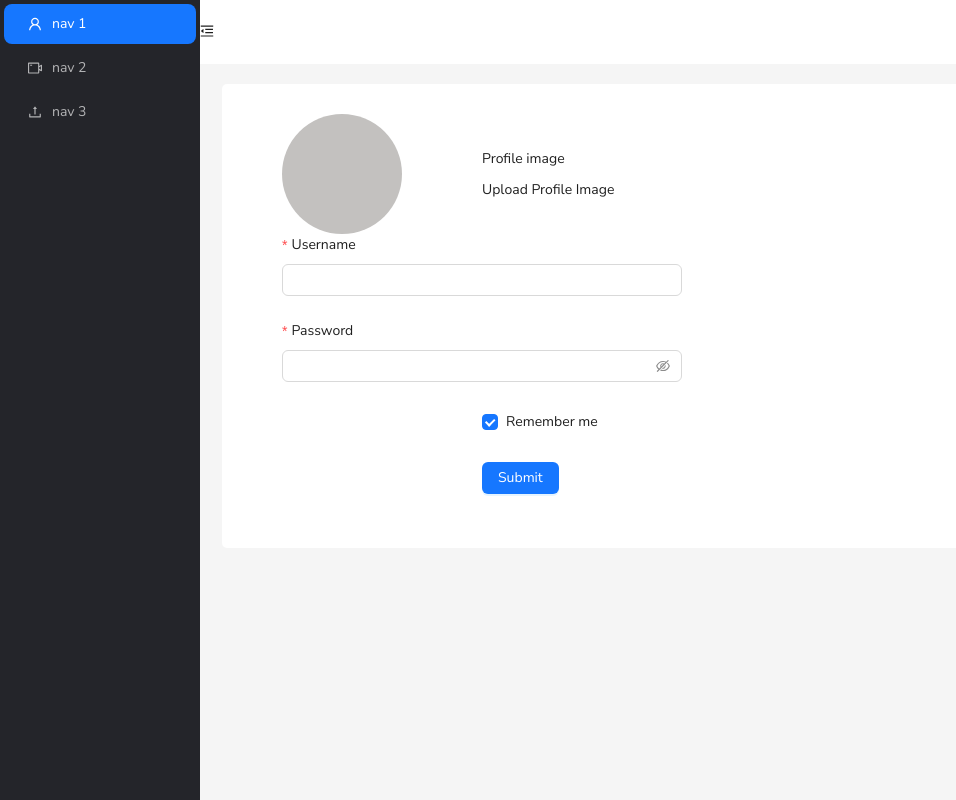
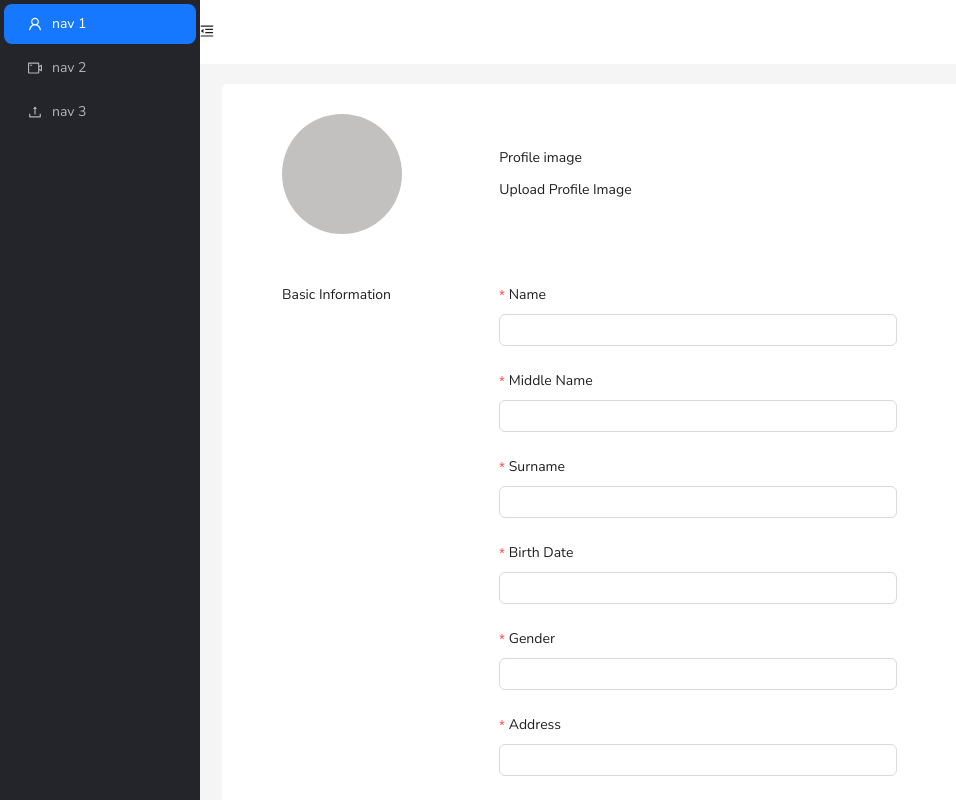
Before and after one commit to RabinThapa1998/employee-management-system, a React (Vite) app in the folder client/: page /add-employee in a window 1280 px wide. Shown: the top 800 px of the page, without its empty margins (0-956 px from the left). Built offline with nearby package versions, Linux system fonts and the light colour scheme.

Commit message:
style(add-emp):update form

```diff
--- a/client/src/components/employees/AddEmployeeTable.tsx
+++ b/client/src/components/employees/AddEmployeeTable.tsx
@@ -1,6 +1,6 @@
 import React from 'react';
 import { Button, Checkbox, Form, Input } from 'antd';
-
+import './style.css';
 const onFinish = (values: any) => {
   console.log('Success:', values);
 };
@@ -8,11 +8,7 @@ const onFinish = (values: any) => {
 const onFinishFailed = (errorInfo: any) => {
   console.log('Failed:', errorInfo);
 };
-const formData = [
-  {
-    name: 'profile',
-    label: 'Profile Image',
-  },
+const basicInformation = [
   {
     name: 'name',
     label: 'Name',
@@ -54,6 +50,13 @@ const formData = [
     label: 'Email Address',
     placeholder: 'Enter Email Address',
   },
+];
+const formData = [
+  {
+    name: 'profile',
+    label: 'Profile Image',
+  },
+
   {
     name: 'starts_at',
     label: 'Starts At',
@@ -89,43 +92,42 @@ const formData = [
 export function AddEmployeeTable() {
   return (
     <div className='rounded-primary bg-white px-[60px] py-[30px]'>
-      <div className='flex flex-row justify-start items-center gap-x-[80px]'>
-        <div className='bg-[#C3C1BF] h-[120px] w-[120px] rounded-full flex  items-center justify-center'></div>
-        <div className='flex flex-col gap-[10px] items-start justify-center'>
-          <h2>Profile image</h2>
-          <button>Upload Profile Image</button>
-        </div>
-      </div>
       <Form
         name='basic'
-        labelCol={{ span: 8 }}
-        wrapperCol={{ span: 16 }}
-        style={{ maxWidth: 600 }}
         initialValues={{ remember: true }}
         onFinish={onFinish}
         onFinishFailed={onFinishFailed}
         autoComplete='off'
         layout='vertical'
       >
-        <Form.Item
-          label='Username'
-          name='username'
-          rules={[{ required: true, message: 'Please input your username!' }]}
-        >
-          <Input />
-        </Form.Item>
+        <div className='add-employee-form'>
+          <div className='add-employee-form__left'>
+            <div className='bg-[#C3C1BF] h-[120px] w-[120px] rounded-full flex  items-center justify-center'></div>
+          </div>
+          <div className='add-employee-form__right flex flex-col gap-[10px] items-start self-center'>
+            <h2>Profile image</h2>
+            <button>Upload Profile Image</button>
+          </div>
+        </div>
+        <div className='add-employee-form mt-[50px]'>
+          <div className='add-employee-form__left '>
+            <h2 className='self-start'>Basic Information</h2>
+          </div>
 
-        <Form.Item
-          label='Password'
-          name='password'
-          rules={[{ required: true, message: 'Please input your password!' }]}
-        >
-          <Input.Password />
-        </Form.Item>
-
-        <Form.Item name='remember' valuePropName='checked' wrapperCol={{ offset: 8, span: 16 }}>
-          <Checkbox>Remember me</Checkbox>
-        </Form.Item>
+          <div className='add-employee-form__right flex flex-row gap-x-[30px] flex-wrap '>
+            {basicInformation.map((item) => (
+              <Form.Item
+                label={item.label}
+                name={item.name}
+                key={item.name}
+                className='w-[398px]'
+                rules={[{ required: true, message: 'required' }]}
+              >
+                <Input />
+              </Form.Item>
+            ))}
+          </div>
+        </div>
 
         <Form.Item wrapperCol={{ offset: 8, span: 16 }}>
           <Button type='primary' htmlType='submit'>
--- /dev/null
+++ b/client/src/components/employees/style.css
@@ -0,0 +1,9 @@
+.add-employee-form {
+  @apply flex flex-row justify-start items-start gap-x-[80px] w-full;
+}
+.add-employee-form__left {
+  @apply w-[180px] flex flex-row  h-full;
+}
+.add-employee-form__right {
+  @apply w-full;
+}
```
